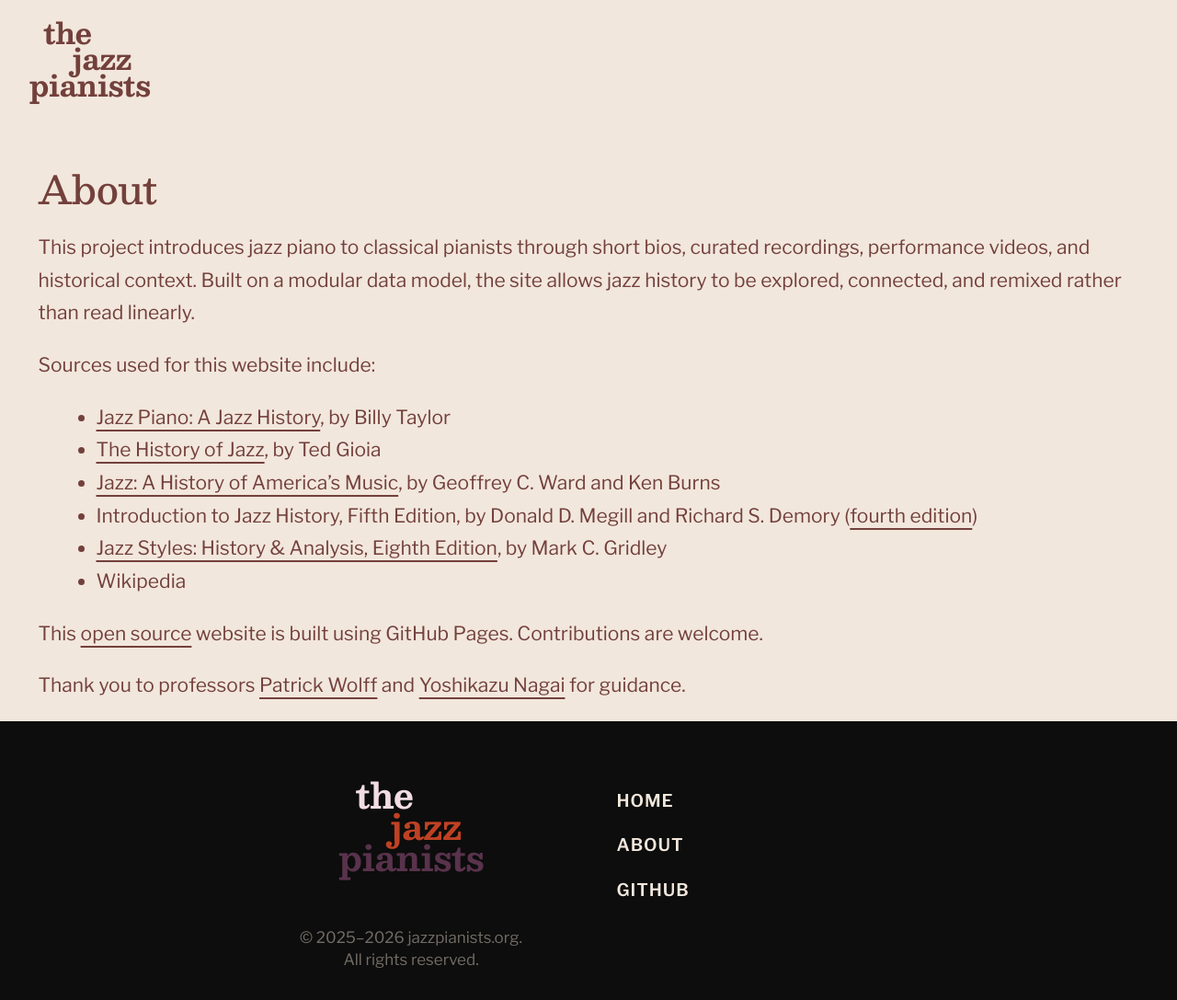
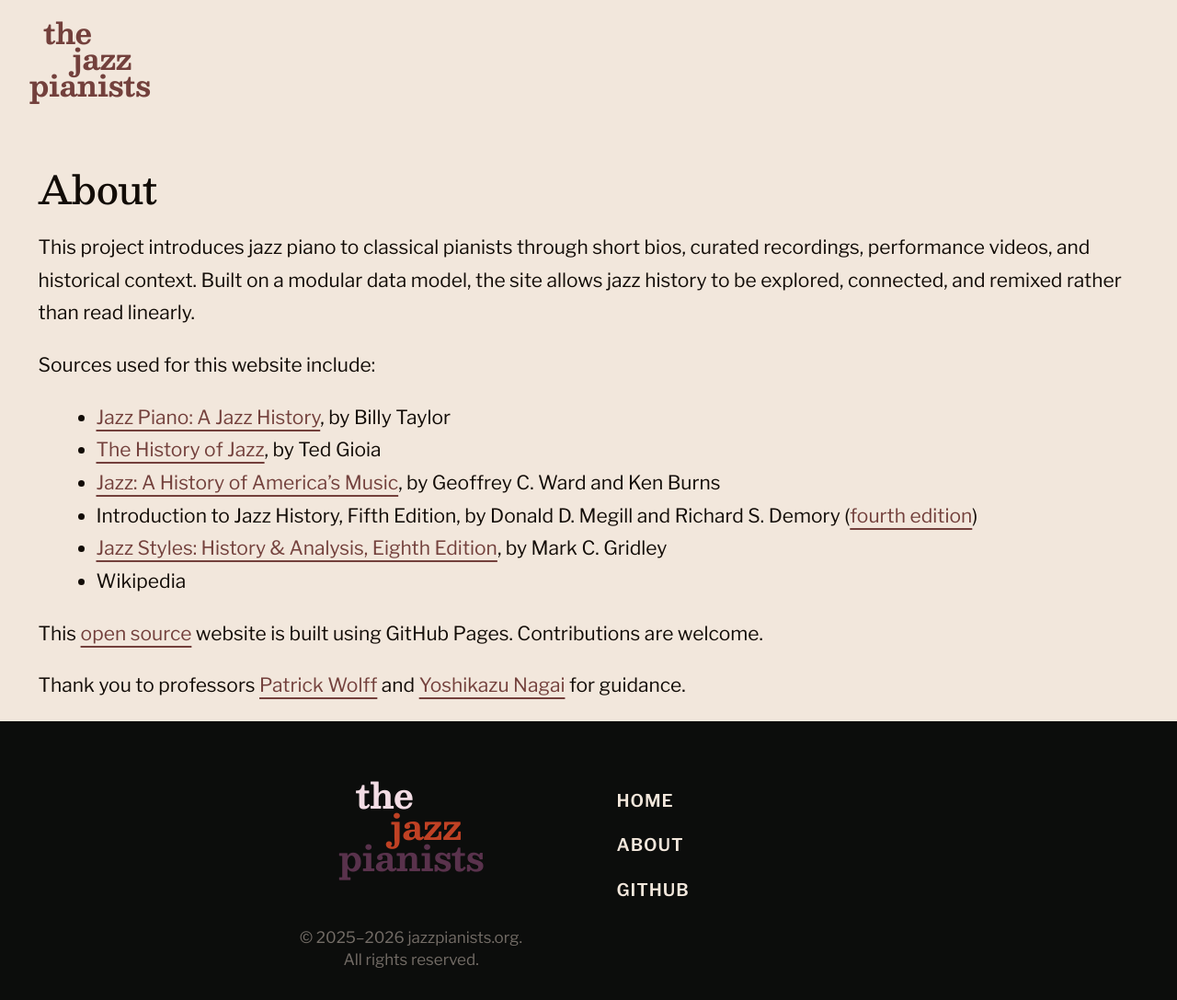
Before and after one commit to legion80/jazzpianists-org, a Jekyll site: the page built from about.md, in a window 1280 px wide. Shown: the whole page at 92% size. Built offline with Jekyll 4.4.1, drawn with Linux system fonts in a browser that asks for light colours.

Commit message:
Basic text is black

```diff
--- a/_sass/_base.scss
+++ b/_sass/_base.scss
@@ -3,7 +3,7 @@ $heading-font: Besley, Times, serif;
 $brand-font: Garamond, sans-serif;
 
 $light-color: #f2e7dc;
-$dark-color: #73403c;
+$dark-color: #120c07;
 $brand-color: #73403c;
 $brand-color-2: #0A85B2;
 $brand-color-3: #0A85B222;
```
